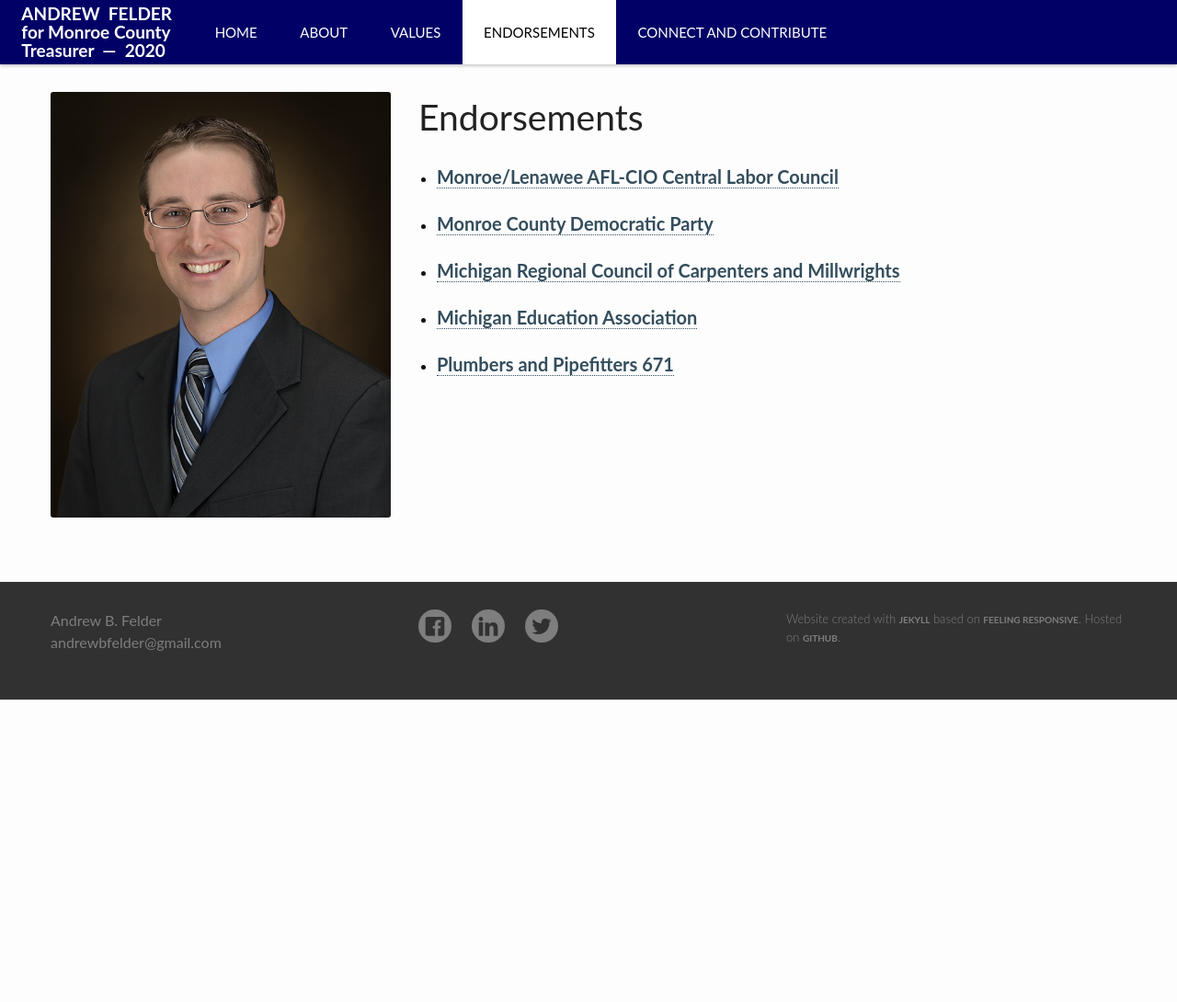
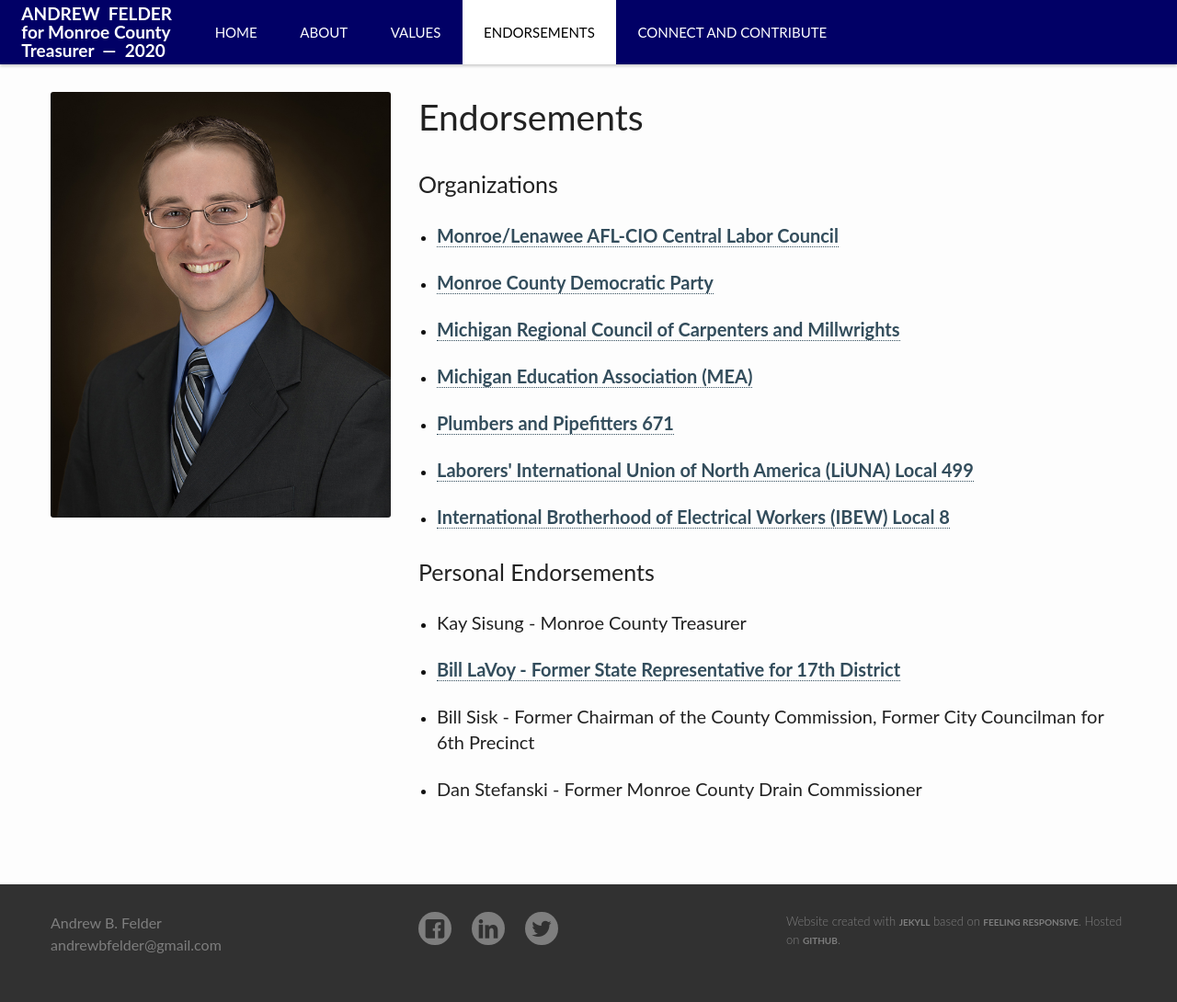
Before and after one commit to andyfelder/andyfelder.github.io, a Jekyll site: the page built from pages/endorsements.md, in a window 1280 px wide. Shown: the whole page at 92% size. Built offline with Jekyll 4.4.1, drawn with Linux system fonts in a browser that asks for light colours; before the commit the page ends 900 px from its top, so only the background shows below that.

Commit message:
Updated endorsements list

```diff
--- a/pages/endorsements.md
+++ b/pages/endorsements.md
@@ -9,10 +9,21 @@ image:
 
 # Endorsements
 
+### Organizations
 <ul>
   <li><h4><a href="https://unionhall.aflcio.org/monroelenawee-county-afl-cio-council">Monroe/Lenawee AFL-CIO Central Labor Council</a></h4></li>
   <li><h4><a href="https://www.monroe-dems.com/">Monroe County Democratic Party</a></h4></li>
   <li><h4><a href="https://www.facebook.com/MRCCUnion/">Michigan Regional Council of Carpenters and Millwrights</a></h4></li>
-  <li><h4><a href="https://mea.org/">Michigan Education Association</a></h4></li>
+  <li><h4><a href="https://mea.org/">Michigan Education Association (MEA)</a></h4></li>
   <li><h4><a href="https://www.unitedassociationlocal671.com/">Plumbers and Pipefitters 671</a></h4></li>
+  <li><h4><a href="https://www.liuna.org/">Laborers' International Union of North America (LiUNA) Local 499</a></h4></li>
+  <li><h4><a href="https://www.ibew8.org/">International Brotherhood of Electrical Workers (IBEW) Local 8</a></h4></li>
 </ul>
+
+### Personal Endorsements
+<ul>
+  <li><h4>Kay Sisung - Monroe County Treasurer</h4></li>
+  <li><h4><a href="https://twitter.com/BillLaVoy">Bill LaVoy - Former State Representative for 17th District</a></h4></li>
+  <li><h4>Bill Sisk - Former Chairman of the County Commission, Former City Councilman for 6th Precinct</h4></li>
+  <li><h4>Dan Stefanski - Former Monroe County Drain Commissioner</h4></li>
+</ul>
```
